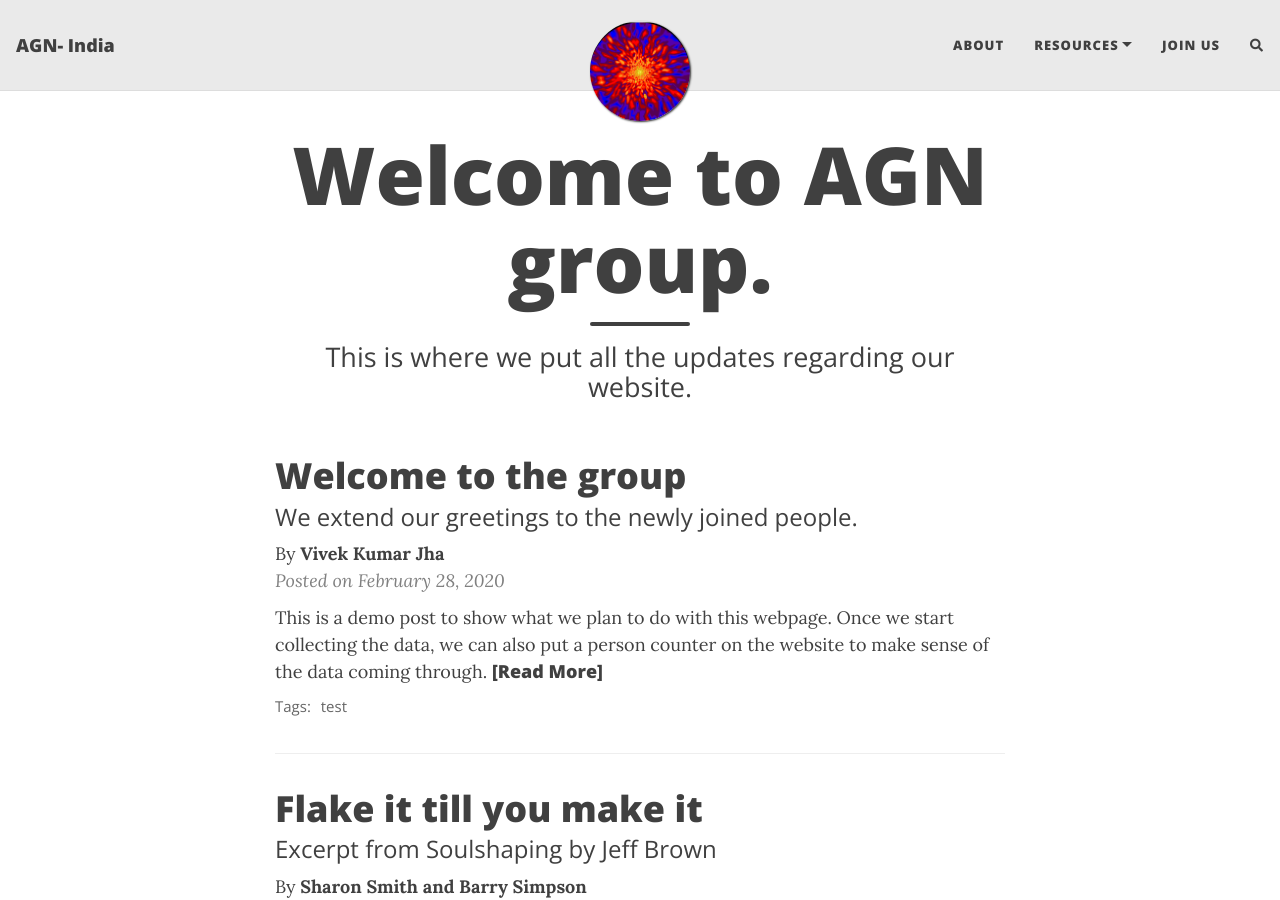
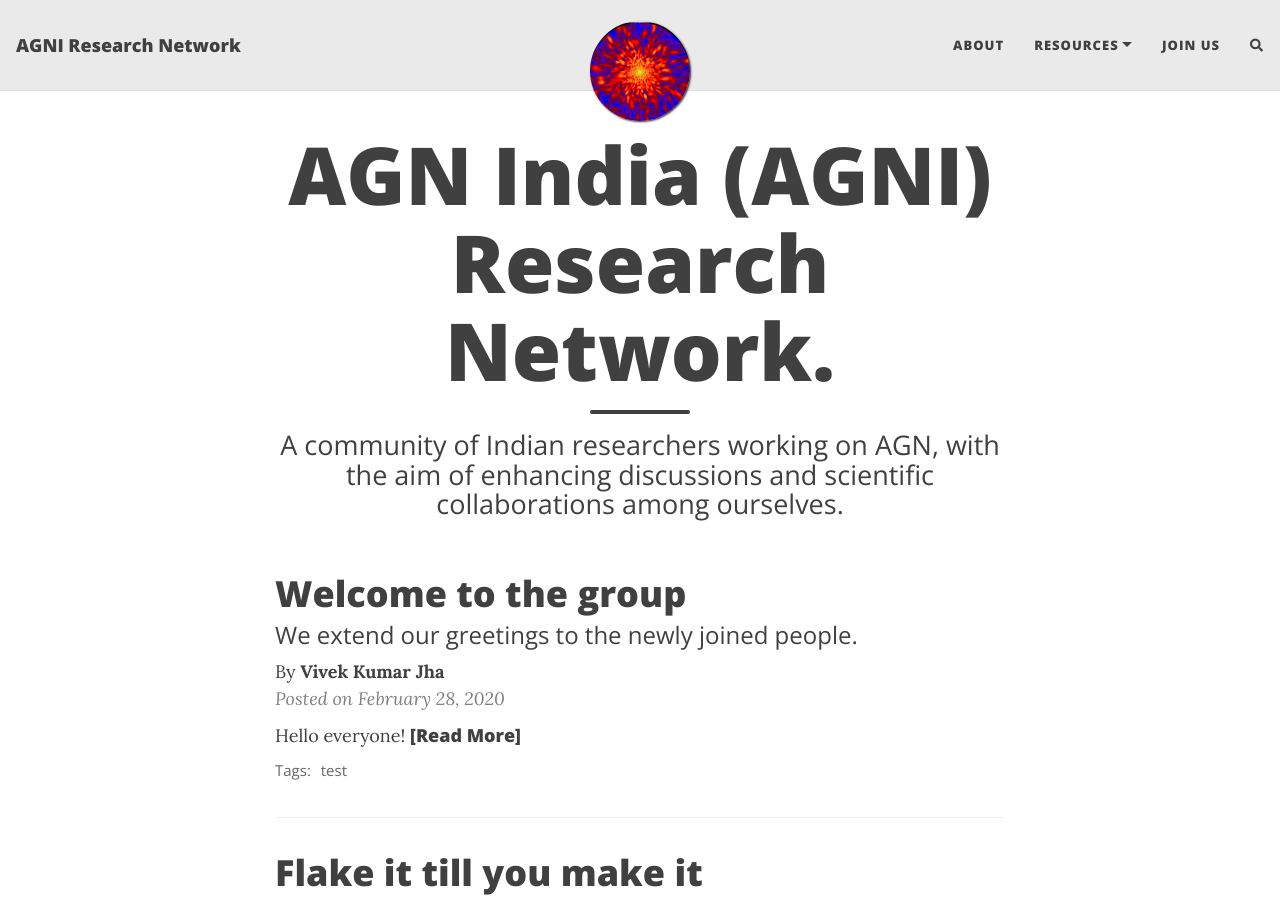
Before and after one commit to viveikjha/agn-group, a Jekyll site: the page built from index.html, in a window 1280 px wide and 900 px high. Built offline with Jekyll 4.4.1, drawn with Linux system fonts in a browser that asks for light colours; nearby versions of some CDN libraries; the list of posts is cut into pages by our own code; comment, search, counter and statistics services are not loaded.

Commit message:
404.html

```diff
--- a/_config.yml
+++ b/_config.yml
@@ -10,7 +10,7 @@
 ############################
 
 # Name of website
-title: AGN- India
+title: AGNI Research Network
 
 # Your name to show in the footer
 author: Maintained by - Vivek Kumar Jha
--- a/_posts/2020-02-28-sample-markdown.md
+++ b/_posts/2020-02-28-sample-markdown.md
@@ -9,20 +9,24 @@ comments: true
 author: Vivek Kumar Jha
 ---
 
-This is a demo post to show what we plan to do with this webpage. Once we start collecting the data, we can also put a person counter on the website to make sense of the data coming through.
+### Hello everyone!
 
-**First of all there should be a name, which will be associated with google and github as well as social media (twitter/facebook) accounts. This name is what we want to promote and add as many people as we can.
+Active Galactic Nuclei (AGN) and its related fields are subjects of dynamic research in our country. The research activities are spread all over the country in various institutions, universities and colleges.  We look forward to building a community of Indian Astronomical Researchers working on AGN, with the aim of enhancing discussions and scientific collaborations. This idea was put forward during the panel discussion on 'AGN research in India' during the 9th Southern Regional Astronomy Meeting held at Manipal Academy of Higher Education, Karnataka. A student group was formed during the meeting to coordinate the formation of this nation-wide community.
+A few programs we intend to do are:
 
-- Collect information about people already involved in AGN research in the country. The researchers can be of any level, and we need to generate an automatic mailing list where we can send weekly updates to everyone.
+1. Formation of a mailing group.
+2.  Building a repository of researchers with their expertise details.
+3. Weekly/biweekly paper discussions by young researchers.
+4. A website with useful links to various tools, books, and lectures.
+5. Promoting knowledge sharing through online platforms.
+6. Any other new ideas are welcome!!
 
-- The weekly updates may involve papers, conference information, postdoc opportunities, awards/fellowships granted to our members, new joinings etc.
+This Google form is being circulated as a part of collecting the data for the same. We request you to kindly fill up the form at the earliest, giving in all relevant details. Looking forward to your active participation!
+Contact the team below for any queries.
 
-- Present some statistics about research being conducted in AGNs throughout the country, get in regular touch with IUCAA to organize regular meetings etc.
-
-- An interactive map of all the faculty members involved in AGN research across the country. Can be used through a google maps plugin.
-
--  A platform to discuss science, maybe once a month we nominate a member who will present talks on a common platform and we may record it.
-
+1. Dr. Vivek Kumar Jha, Manipal Academy of Higher Education, Karnataka - vivekjha.aries@gmail.com
+2. Akhila K, Providence Women's College, Calicut, Kerala -  akhilasadanandan@gmail.com
+3. Amal Abdulrahman, Farook College (Autonomous), Calicut, Kerala - amalar.amal@gmail.com
 
 
 **Here is some bold text**
--- a/index.html
+++ b/index.html
@@ -1,5 +1,5 @@
 ---
 layout: home
-title: Welcome to AGN group.
-subtitle: This is where we put all the updates regarding our website.
+title: AGN India (AGNI) Research Network.
+subtitle: A community of Indian researchers working on AGN, with the aim of enhancing discussions and scientific collaborations among ourselves.
 ---
```
Also changed, not shown: 8 other files.
